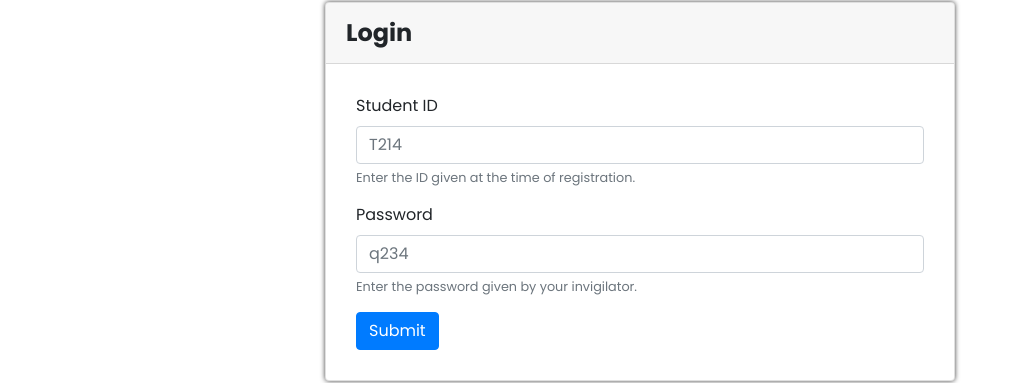
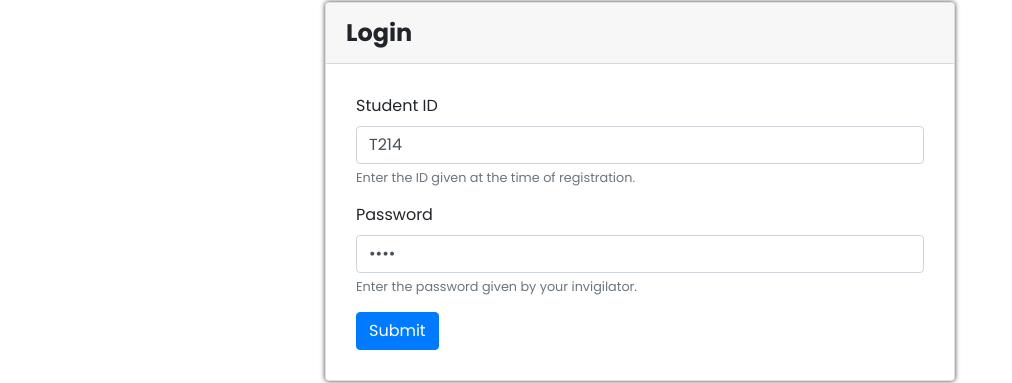
Before and after one commit to shamoilarsi/Mock-Aptitude-Exam, a React (Create React App) app: page / in a window 1280 px wide. Shown: the part 212-595 px from the top of the page, without its empty margins (0-1012 px from the left). Built offline with nearby package versions, Linux system fonts and the light colour scheme.

Commit message:
value instead of placeholder in login

```diff
--- a/src/components/main/login.jsx
+++ b/src/components/main/login.jsx
@@ -1,8 +1,8 @@
 import React, { useState, useEffect } from "react";
 
 function Login(props) {
-  const [studentId, setStudentId] = useState("");
-  const [studentPass, setStudentPass] = useState("");
+  const [studentId, setStudentId] = useState("T214");
+  const [studentPass, setStudentPass] = useState("q234");
   const [fetchingCred, setFetchingCred] = useState(0);
   const [incorrectCred, setIncorrectCred] = useState(0);
 
```
